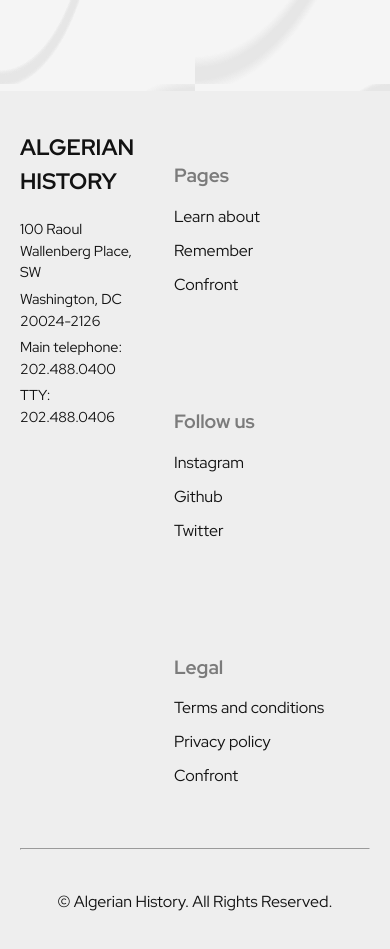
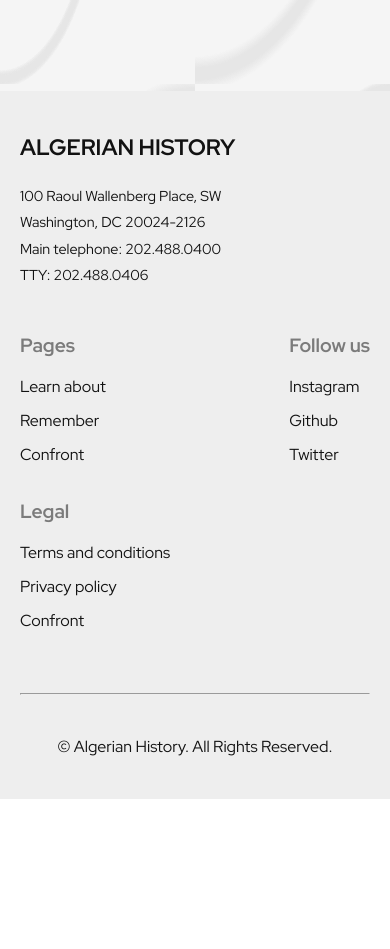
Before and after one commit to techzonesetif/shahid-day, a React (Vite) app: page / in a window 390 px wide. Shown: the part 5060-6009 px from the top of the page. After the commit the page ends 5859 px from the top, so only its background shows below. Built offline with nearby package versions, Linux system fonts and the light colour scheme.

Commit message:
responsive Footer

```diff
--- a/src/pages/home/page.module.css
+++ b/src/pages/home/page.module.css
@@ -558,7 +558,7 @@ footer {
   gap: 100px;
   flex-wrap: wrap;
   max-width: 1200px;
-  margin: 30px auto;
+  margin: 0 auto 30px auto;
 }
 
 .footer-right ul {
@@ -587,10 +587,25 @@ footer {
   font-weight: 700;
   color: #121212;
 }
+.logo-footer:hover {
+  color: var(--primary-color);
+}
 
 .rights {
   padding-top: 20px;
 }
+
+/* ---- Responsive Footer ---- */
+@media (max-width: 768px) {
+  .footer-top {
+    flex-direction: column;
+  }
+  .footer-top .footer-right {
+    gap: 20px;
+    margin: 0 0 30px 0;
+  }
+}
+
 
 /* ----- Custom Scrollbar (from File 2) ----- */
 ::-webkit-scrollbar {
```
